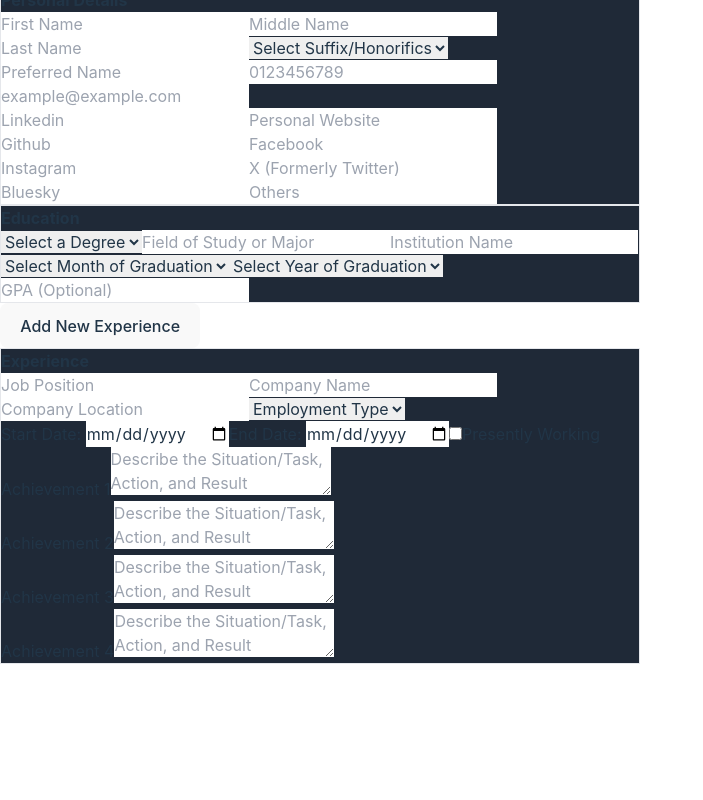
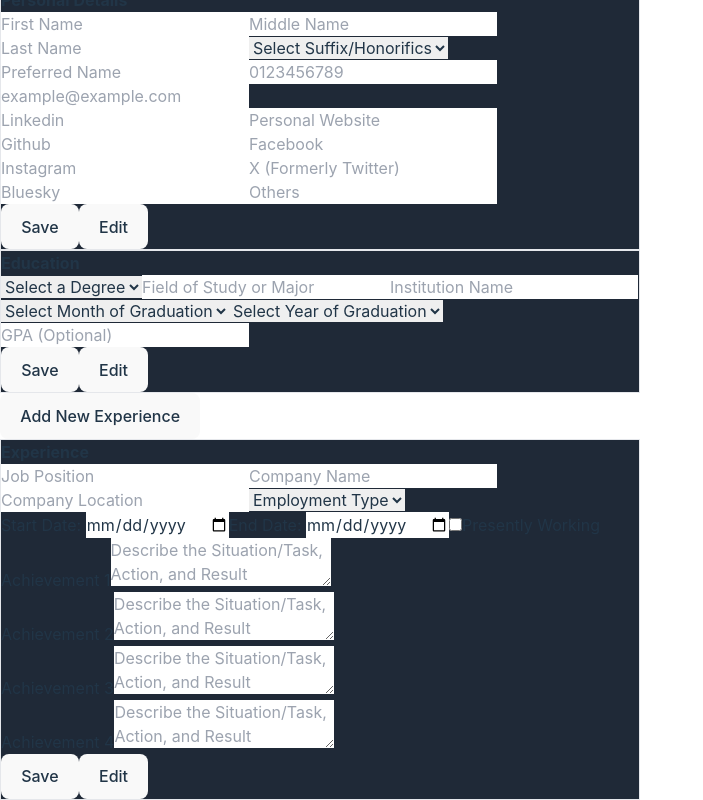
Before and after one commit to leo-jng/cv_application, a React (Vite) app: page / in a window 1280 px wide. Shown: the part 187-987 px from the top of the page, without its empty margins (0-703 px from the left). Before the commit the page ends 851 px from the top, so only its background shows below. Built offline with nearby package versions, Linux system fonts and the light colour scheme.

Commit message:
Added preliminary save and edit buttons to components

```diff
--- a/src/Components/Education.jsx
+++ b/src/Components/Education.jsx
@@ -96,6 +96,8 @@ export default function Education({ setEducationInfo }) { //o1 is just education
           <input type="number" step=".01" placeholder="GPA (Optional)" onChange={(event) => updateProfile(event, "gpa")}/>
           {/* ------------------------------------------------------------ */}
         </div>
+        <button>Save</button>
+        <button>Edit</button>
       </section>
     </>
   );
--- a/src/Components/Experience.jsx
+++ b/src/Components/Experience.jsx
@@ -138,6 +138,8 @@ export default function Experience({ ExpKey, setExperienceInfoList}) {
           /> */}
         </fieldset>
       </form>
+      <button>Save</button>
+      <button>Edit</button>
       </section>
     </>
   );
--- a/src/Components/PersonalDetails.jsx
+++ b/src/Components/PersonalDetails.jsx
@@ -125,6 +125,8 @@ export default function PersonalDetails({ setPersonalInfo }) {
             onChange={(event) => updateProfile(event, "other")}
           />
         </div>
+        <button>Save</button>
+        <button>Edit</button>
       </section>
     </>
   );
```
